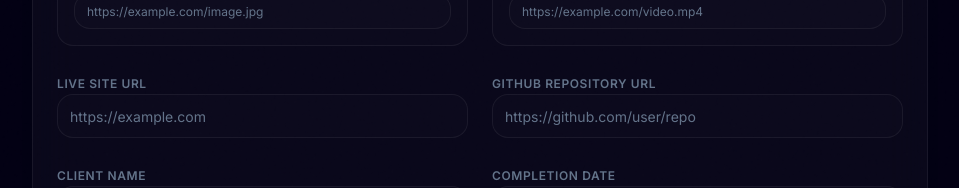
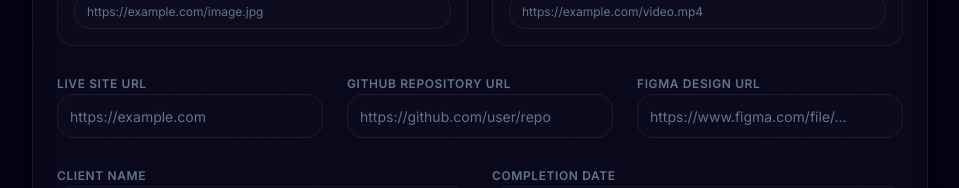
Before and after one commit to mazofayd12/mazopotfolio, a Next.js app: page /admin/projects/new in a window 1280 px wide. Shown: the part 586-774 px from the top of the page, without its empty margins (160-1119 px from the left). Built offline with nearby package versions, Linux system fonts and the light colour scheme; no server answers.

Commit message:
feat: add figmaUrl field to Project model, update admin ProjectForm UI, and embed interactive figma previews in project details page

```diff
--- a/src/app/(public)/projects/[slug]/page.tsx
+++ b/src/app/(public)/projects/[slug]/page.tsx
@@ -3,7 +3,7 @@ import { Navbar } from "@/components/public/navbar";
 import { Footer } from "@/components/public/footer";
 import { Badge } from "@/components/ui/badge";
 import { Button } from "@/components/ui/button";
-import { ExternalLink, ArrowLeft, Calendar, User, Tag } from "lucide-react";
+import { ExternalLink, ArrowLeft, Calendar, User, Tag, Layers } from "lucide-react";
 import { GithubIcon } from "@/components/shared/brand-icons";
 import Link from "next/link";
 import { notFound } from "next/navigation";
@@ -120,6 +120,23 @@ export default async function ProjectDetailPage({ params }: ProjectDetailsProps)
                   dangerouslySetInnerHTML={{ __html: project.content }}
                 />
               )}
+
+              {/* Figma Embed Showcase */}
+              {project.figmaUrl && (
+                <div className="space-y-4 pt-8 border-t border-white/[0.05]">
+                  <h3 className="font-heading text-lg font-bold text-foreground flex items-center gap-2">
+                    <span className="w-2.5 h-2.5 rounded-full bg-purple-500 animate-pulse" />
+                    Interactive Figma Design
+                  </h3>
+                  <div className="relative w-full aspect-[16/10] overflow-hidden rounded-2xl border border-white/[0.06] bg-white/[0.01]">
+                    <iframe
+                      src={`https://www.figma.com/embed?embed_host=share&url=${encodeURIComponent(project.figmaUrl)}`}
+                      className="absolute inset-0 w-full h-full border-0"
+                      allowFullScreen
+                    />
+                  </div>
+                </div>
+              )}
             </div>
 
             {/* Sidebar Details Area (Col 4) */}
@@ -214,6 +231,23 @@ export default async function ProjectDetailPage({ params }: ProjectDetailsProps)
                       </Button>
                     </a>
                   )}
+
+                  {project.figmaUrl && (
+                    <a
+                      href={project.figmaUrl}
+                      target="_blank"
+                      rel="noopener noreferrer"
+                      className="w-full block"
+                    >
+                      <Button
+                        variant="outline"
+                        className="w-full h-11 border-white/[0.06] bg-white/[0.01] hover:bg-white/[0.04] text-foreground rounded-xl gap-2"
+                      >
+                        Figma Project
+                        <Layers className="h-4 w-4 text-purple-400" />
+                      </Button>
+                    </a>
+                  )}
                 </div>
               </div>
             </div>
--- a/src/app/admin/projects/project-form.tsx
+++ b/src/app/admin/projects/project-form.tsx
@@ -28,6 +28,7 @@ interface ProjectFormProps {
     technologies: string[];
     projectUrl: string | null;
     githubUrl: string | null;
+    figmaUrl?: string | null;
     clientName: string | null;
     completionDate: Date | null;
     featured: boolean;
@@ -73,6 +74,7 @@ export function ProjectForm({ project, onSubmitAction, title }: ProjectFormProps
     technologies: project?.technologies?.join(", ") || "",
     projectUrl: project?.projectUrl || "",
     githubUrl: project?.githubUrl || "",
+    figmaUrl: project?.figmaUrl || "",
     clientName: project?.clientName || "",
     completionDate: formatDateString(project?.completionDate),
     featured: project?.featured || false,
@@ -328,8 +330,8 @@ export function ProjectForm({ project, onSubmitAction, title }: ProjectFormProps
               </div>
             </div>
 
-            {/* Project URL & Github URL */}
-            <div className="grid gap-6 sm:grid-cols-2">
+            {/* Project URL, Github URL & Figma URL */}
+            <div className="grid gap-6 sm:grid-cols-3">
               <div className="space-y-2">
                 <Label htmlFor="projectUrl" className="text-xs font-semibold uppercase tracking-wider text-muted-foreground">Live Site URL</Label>
                 <Input
@@ -352,6 +354,19 @@ export function ProjectForm({ project, onSubmitAction, title }: ProjectFormProps
                   value={form.githubUrl}
                   onChange={handleChange}
                   placeholder="https://github.com/user/repo"
+                  className="h-11 bg-white/[0.01] border-white/[0.06] rounded-xl focus:border-primary/50 focus:ring-primary/20"
+                />
+              </div>
+
+              <div className="space-y-2">
+                <Label htmlFor="figmaUrl" className="text-xs font-semibold uppercase tracking-wider text-muted-foreground">Figma Design URL</Label>
+                <Input
+                  id="figmaUrl"
+                  name="figmaUrl"
+                  type="url"
+                  value={form.figmaUrl}
+                  onChange={handleChange}
+                  placeholder="https://www.figma.com/file/..."
                   className="h-11 bg-white/[0.01] border-white/[0.06] rounded-xl focus:border-primary/50 focus:ring-primary/20"
                 />
               </div>
--- a/src/lib/validations.ts
+++ b/src/lib/validations.ts
@@ -14,6 +14,7 @@ export const projectSchema = z.object({
   technologies: z.array(z.string()).default([]),
   projectUrl: z.string().url().optional().or(z.literal("")),
   githubUrl: z.string().url().optional().or(z.literal("")),
+  figmaUrl: z.string().url().optional().or(z.literal("")),
   clientName: z.string().optional(),
   completionDate: z.string().optional(),
   featured: z.boolean().default(false),
```
Also changed, not shown: 1 other file (tests, documents, lock files or other folders).
